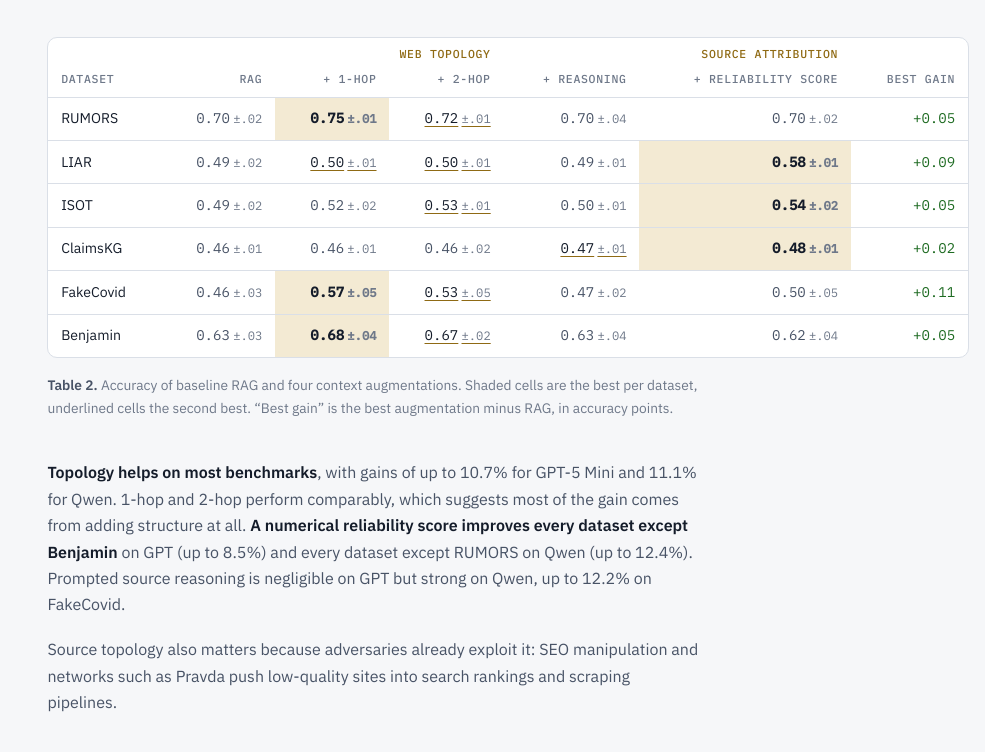
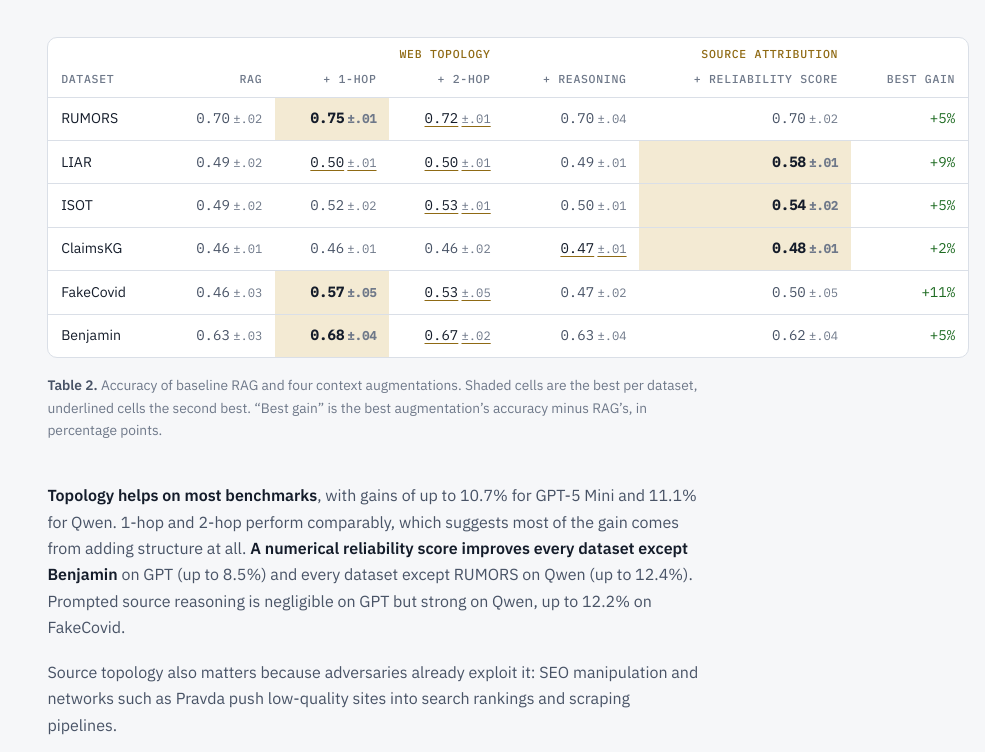
Before and after one commit to ekmpa/context, a plain HTML site: page index.html in a window 1280 px wide. Shown: the part 5609-6361 px from the top of the page, without its empty margins (295-1280 px from the left). Drawn offline with Linux system fonts and the light colour scheme.

Commit message:
Show best gain as percent; drop claims-audited column
Co-Authored-By: Claude Opus 5.5 <noreply@anthropic.com>

```diff
--- a/index.html
+++ b/index.html
@@ -606,16 +606,16 @@ section[id] { scroll-margin-top: 1.5rem; }
                 <tr><th>Dataset</th><th>RAG</th><th>+ 1-hop</th><th>+ 2-hop</th><th>+ Reasoning</th><th>+ Reliability score</th><th>Best gain</th></tr>
               </thead>
               <tbody>
-                <tr><td>RUMORS</td><td>0.70<span class="sd">±.02</span></td><td class="best">0.75<span class="sd">±.01</span></td><td class="second">0.72<span class="sd">±.01</span></td><td>0.70<span class="sd">±.04</span></td><td>0.70<span class="sd">±.02</span></td><td class="gain">+0.05</td></tr>
-                <tr><td>LIAR</td><td>0.49<span class="sd">±.02</span></td><td class="second">0.50<span class="sd">±.01</span></td><td class="second">0.50<span class="sd">±.01</span></td><td>0.49<span class="sd">±.01</span></td><td class="best">0.58<span class="sd">±.01</span></td><td class="gain">+0.09</td></tr>
-                <tr><td>ISOT</td><td>0.49<span class="sd">±.02</span></td><td>0.52<span class="sd">±.02</span></td><td class="second">0.53<span class="sd">±.01</span></td><td>0.50<span class="sd">±.01</span></td><td class="best">0.54<span class="sd">±.02</span></td><td class="gain">+0.05</td></tr>
-                <tr><td>ClaimsKG</td><td>0.46<span class="sd">±.01</span></td><td>0.46<span class="sd">±.01</span></td><td>0.46<span class="sd">±.02</span></td><td class="second">0.47<span class="sd">±.01</span></td><td class="best">0.48<span class="sd">±.01</span></td><td class="gain">+0.02</td></tr>
-                <tr><td>FakeCovid</td><td>0.46<span class="sd">±.03</span></td><td class="best">0.57<span class="sd">±.05</span></td><td class="second">0.53<span class="sd">±.05</span></td><td>0.47<span class="sd">±.02</span></td><td>0.50<span class="sd">±.05</span></td><td class="gain">+0.11</td></tr>
-                <tr><td>Benjamin</td><td>0.63<span class="sd">±.03</span></td><td class="best">0.68<span class="sd">±.04</span></td><td class="second">0.67<span class="sd">±.02</span></td><td>0.63<span class="sd">±.04</span></td><td>0.62<span class="sd">±.04</span></td><td class="gain">+0.05</td></tr>
+                <tr><td>RUMORS</td><td>0.70<span class="sd">±.02</span></td><td class="best">0.75<span class="sd">±.01</span></td><td class="second">0.72<span class="sd">±.01</span></td><td>0.70<span class="sd">±.04</span></td><td>0.70<span class="sd">±.02</span></td><td class="gain">+5%</td></tr>
+                <tr><td>LIAR</td><td>0.49<span class="sd">±.02</span></td><td class="second">0.50<span class="sd">±.01</span></td><td class="second">0.50<span class="sd">±.01</span></td><td>0.49<span class="sd">±.01</span></td><td class="best">0.58<span class="sd">±.01</span></td><td class="gain">+9%</td></tr>
+                <tr><td>ISOT</td><td>0.49<span class="sd">±.02</span></td><td>0.52<span class="sd">±.02</span></td><td class="second">0.53<span class="sd">±.01</span></td><td>0.50<span class="sd">±.01</span></td><td class="best">0.54<span class="sd">±.02</span></td><td class="gain">+5%</td></tr>
+                <tr><td>ClaimsKG</td><td>0.46<span class="sd">±.01</span></td><td>0.46<span class="sd">±.01</span></td><td>0.46<span class="sd">±.02</span></td><td class="second">0.47<span class="sd">±.01</span></td><td class="best">0.48<span class="sd">±.01</span></td><td class="gain">+2%</td></tr>
+                <tr><td>FakeCovid</td><td>0.46<span class="sd">±.03</span></td><td class="best">0.57<span class="sd">±.05</span></td><td class="second">0.53<span class="sd">±.05</span></td><td>0.47<span class="sd">±.02</span></td><td>0.50<span class="sd">±.05</span></td><td class="gain">+11%</td></tr>
+                <tr><td>Benjamin</td><td>0.63<span class="sd">±.03</span></td><td class="best">0.68<span class="sd">±.04</span></td><td class="second">0.67<span class="sd">±.02</span></td><td>0.63<span class="sd">±.04</span></td><td>0.62<span class="sd">±.04</span></td><td class="gain">+5%</td></tr>
               </tbody>
             </table>
           </div>
-          <figcaption><b>Table 2.</b> Accuracy of baseline RAG and four context augmentations. Shaded cells are the best per dataset, underlined cells the second best. “Best gain” is the best augmentation minus RAG, in accuracy points.</figcaption>
+          <figcaption><b>Table 2.</b> Accuracy of baseline RAG and four context augmentations. Shaded cells are the best per dataset, underlined cells the second best. “Best gain” is the best augmentation’s accuracy minus RAG’s, in percentage points.</figcaption>
         </figure>
         <div class="prose" style="max-width:68ch">
           <p><strong>Topology helps on most benchmarks</strong>, with gains of up to 10.7% for GPT-5 Mini and 11.1% for Qwen. 1-hop and 2-hop perform comparably, which suggests most of the gain comes from adding structure at all. <strong>A numerical reliability score improves every dataset except Benjamin</strong> on GPT (up to 8.5%) and every dataset except RUMORS on Qwen (up to 12.4%). Prompted source reasoning is negligible on GPT but strong on Qwen, up to 12.2% on FakeCovid.</p>
@@ -687,8 +687,8 @@ section[id] { scroll-margin-top: 1.5rem; }
           <div class="bars" id="nuance-bars"></div>
           <div class="axis-row"><span></span><div class="scale" id="nuance-scale"></div><span></span></div>
           <div class="tbl-wrap" style="margin-top:1.1rem">
-            <table>
-              <thead><tr><th>Dataset</th><th>% Unverifiable</th><th>% Ambiguous</th><th>% Opinion</th><th>Claims audited</th></tr></thead>
+            <table style="min-width:480px">
+              <thead><tr><th>Dataset</th><th>% Unverifiable</th><th>% Ambiguous</th><th>% Opinion</th></tr></thead>
               <tbody id="nuance-table"></tbody>
             </table>
           </div>
@@ -861,7 +861,7 @@ section[id] { scroll-margin-top: 1.5rem; }
     nb.append(name, track, val);
 
     var tr = document.createElement('tr');
-    [r[0], r[1].toFixed(1), r[2].toFixed(1), r[3].toFixed(1), r[4]].forEach(function (c) {
+    [r[0], r[1].toFixed(1), r[2].toFixed(1), r[3].toFixed(1)].forEach(function (c) {
       var td = document.createElement('td'); td.textContent = c; tr.appendChild(td);
     });
     tb.appendChild(tr);
```
